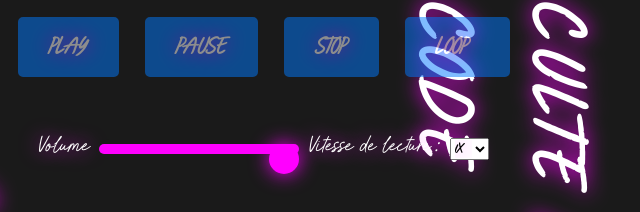
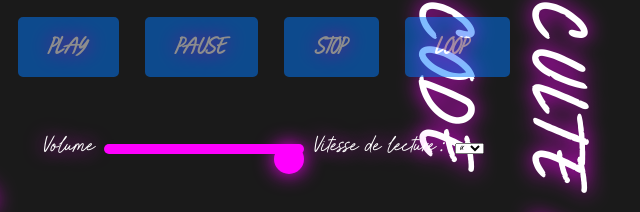
Before and after one commit to UltraLionfr/spectre-audio-culteducode, a plain HTML site: page index.html in a window 1280 px wide. Shown: the part 378-590 px from the top of the page, 376-1016 px from the left. Drawn offline with nearby package versions, Linux system fonts and the light colour scheme; a small style sheet from the web is missing.

Commit message:
Update style.css

```diff
--- a/assets/css/style.css
+++ b/assets/css/style.css
@@ -558,7 +558,7 @@ header {
     }
 
  .speed-select {
-  font-size: 14px;
+  font-size: 6px;
   font-weight: bold;
   text-transform: uppercase;
   text-shadow: 0 0 20px #ff00ff;
```
